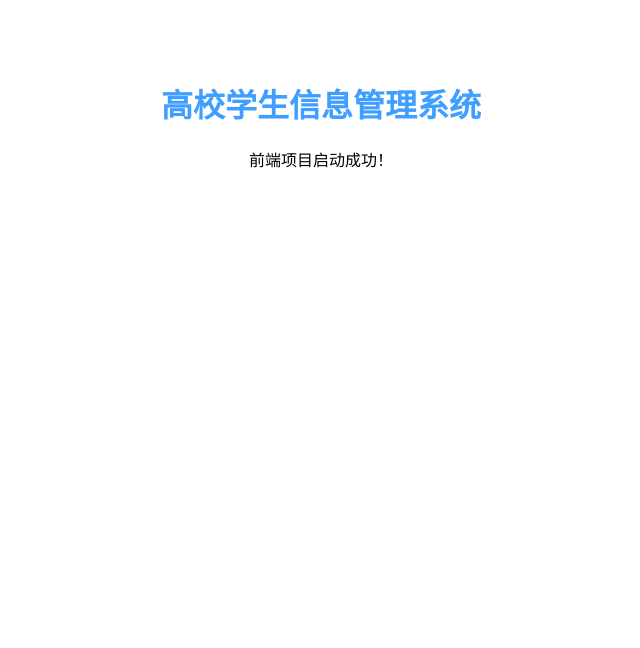
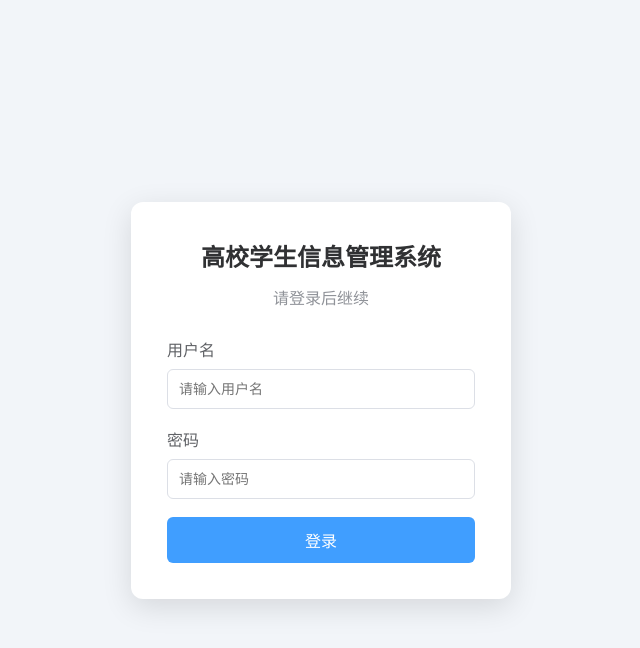
Before and after one commit to first-kin/-, a Vue app in the folder 高校学生信息管理系统/frontend/: page / in a window 1280 px wide. Shown: the top 648 px of the page, without its empty margins (319-959 px from the left). Built offline with nearby package versions, Linux system fonts and the light colour scheme.

Commit message:
完成前端登录页面

```diff
--- a/高校学生信息管理系统/frontend/src/App.vue
+++ b/高校学生信息管理系统/frontend/src/App.vue
@@ -1,19 +1,113 @@
 <template>
-  <main class="page">
-    <h1>高校学生信息管理系统</h1>
-    <p>前端项目启动成功！</p>
+  <main class="login-page">
+    <section class="login-card">
+      <h1>高校学生信息管理系统</h1>
+      <p class="subtitle">请登录后继续</p>
+
+      <form @submit.prevent="handleLogin">
+        <label>
+          用户名
+          <input v-model="username" type="text" placeholder="请输入用户名" />
+        </label>
+
+        <label>
+          密码
+          <input v-model="password" type="password" placeholder="请输入密码" />
+        </label>
+
+        <button type="submit">登录</button>
+
+        <p v-if="message" class="message">{{ message }}</p>
+      </form>
+    </section>
   </main>
 </template>
 
+<script setup>
+import { ref } from 'vue'
+
+const username = ref('')
+const password = ref('')
+const message = ref('')
+
+function handleLogin() {
+  if (!username.value || !password.value) {
+    message.value = '请输入用户名和密码'
+    return
+  }
+
+  message.value = `欢迎你，${username.value}`
+}
+</script>
+
 <style>
-.page {
-  width: 80%;
-  margin: 80px auto;
-  text-align: center;
+* {
+  box-sizing: border-box;
+}
+
+body {
+  margin: 0;
   font-family: Arial, sans-serif;
 }
 
+.login-page {
+  min-height: 100vh;
+  display: flex;
+  justify-content: center;
+  align-items: center;
+  background: #f2f5f9;
+}
+
+.login-card {
+  width: 380px;
+  padding: 36px;
+  border-radius: 12px;
+  background: white;
+  box-shadow: 0 8px 30px rgb(0 0 0 / 12%);
+}
+
 h1 {
-  color: #409eff;
+  margin: 0;
+  color: #303133;
+  text-align: center;
+  font-size: 24px;
+}
+
+.subtitle {
+  margin: 12px 0 28px;
+  color: #909399;
+  text-align: center;
+}
+
+label {
+  display: block;
+  margin-bottom: 18px;
+  color: #606266;
+}
+
+input {
+  width: 100%;
+  margin-top: 8px;
+  padding: 11px;
+  border: 1px solid #dcdfe6;
+  border-radius: 6px;
+  font-size: 14px;
+}
+
+button {
+  width: 100%;
+  padding: 11px;
+  border: 0;
+  border-radius: 6px;
+  color: white;
+  background: #409eff;
+  font-size: 16px;
+  cursor: pointer;
+}
+
+.message {
+  margin-bottom: 0;
+  color: #67c23a;
+  text-align: center;
 }
 </style>
```
